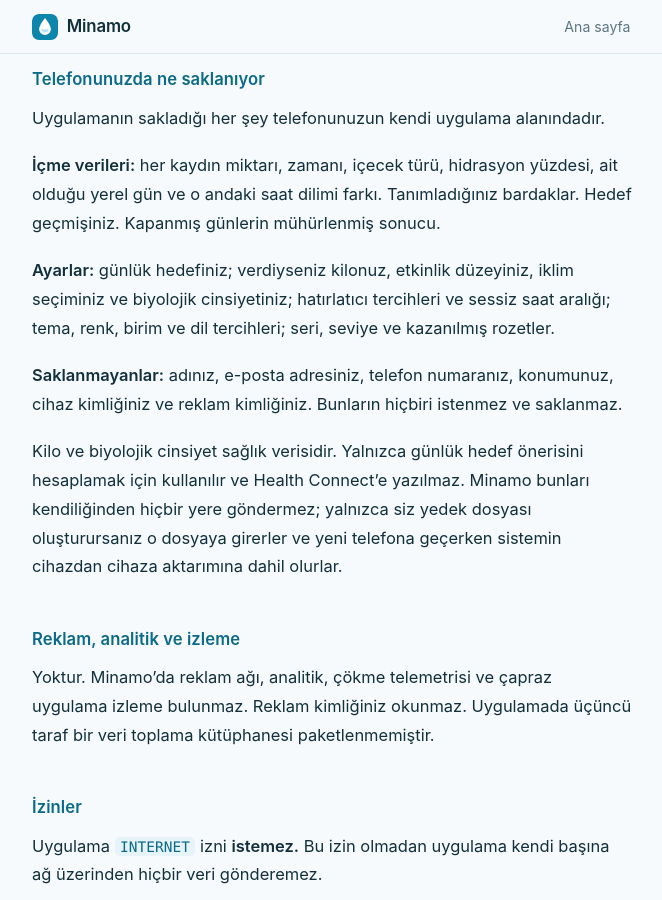
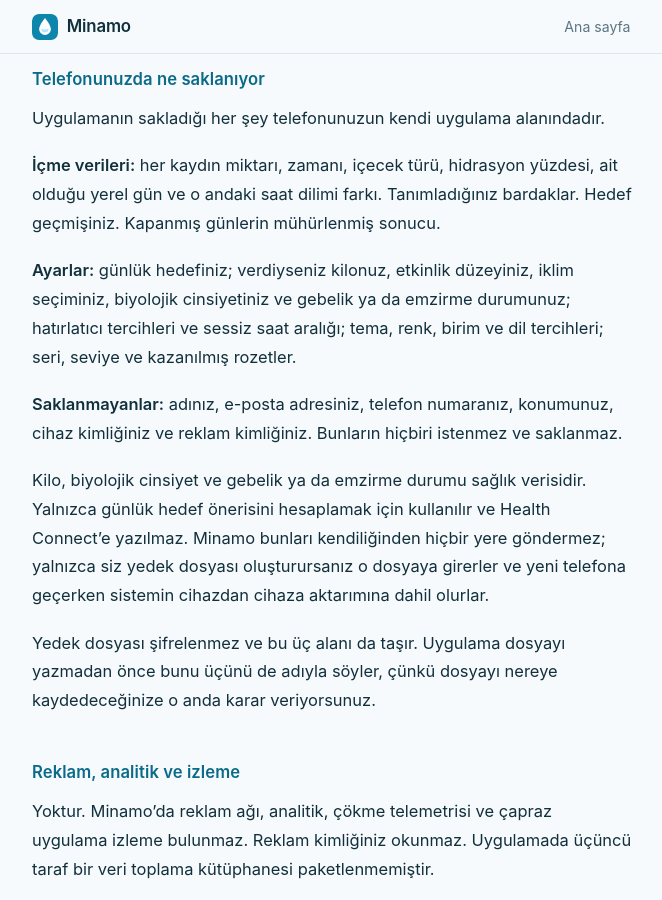
Before and after one commit to HB4sri/minamo-web, a Jekyll site: the page built from gizlilik.md, in a window 1280 px wide and 900 px high, scrolled down 922 px. Shown: the whole window, without its empty margins (308-970 px from the left). Built offline with Jekyll 4.4.1, drawn with Linux system fonts in a browser that asks for light colours; our own code applies the rules of GitHub Pages for plain Markdown files; some of the changed text lies outside the part shown.

Commit message:
Gizlilik politikasi 1.3: gebelik ve emzirme durumu envantere eklendi (POL-04)

```diff
--- a/gizlilik.md
+++ b/gizlilik.md
@@ -30,17 +30,21 @@ Uygulamanın sakladığı her şey telefonunuzun kendi uygulama alanındadır.
 gün ve o andaki saat dilimi farkı. Tanımladığınız bardaklar. Hedef geçmişiniz. Kapanmış günlerin
 mühürlenmiş sonucu.
 
-**Ayarlar:** günlük hedefiniz; verdiyseniz kilonuz, etkinlik düzeyiniz, iklim seçiminiz ve
-biyolojik cinsiyetiniz; hatırlatıcı tercihleri ve sessiz saat aralığı; tema, renk, birim ve dil
+**Ayarlar:** günlük hedefiniz; verdiyseniz kilonuz, etkinlik düzeyiniz, iklim seçiminiz,
+biyolojik cinsiyetiniz ve gebelik ya da emzirme durumunuz; hatırlatıcı tercihleri ve sessiz saat
+aralığı; tema, renk, birim ve dil
 tercihleri; seri, seviye ve kazanılmış rozetler.
 
 **Saklanmayanlar:** adınız, e-posta adresiniz, telefon numaranız, konumunuz, cihaz kimliğiniz ve
 reklam kimliğiniz. Bunların hiçbiri istenmez ve saklanmaz.
 
-Kilo ve biyolojik cinsiyet sağlık verisidir. Yalnızca günlük hedef önerisini hesaplamak için
-kullanılır ve Health Connect'e yazılmaz. Minamo bunları kendiliğinden hiçbir yere göndermez;
-yalnızca siz yedek dosyası oluşturursanız o dosyaya girerler ve yeni telefona geçerken sistemin
-cihazdan cihaza aktarımına dahil olurlar.
+Kilo, biyolojik cinsiyet ve gebelik ya da emzirme durumu sağlık verisidir. Yalnızca günlük
+hedef önerisini hesaplamak için kullanılır ve Health Connect'e yazılmaz. Minamo bunları
+kendiliğinden hiçbir yere göndermez; yalnızca siz yedek dosyası oluşturursanız o dosyaya girerler
+ve yeni telefona geçerken sistemin cihazdan cihaza aktarımına dahil olurlar.
+
+Yedek dosyası şifrelenmez ve bu üç alanı da taşır. Uygulama dosyayı yazmadan önce bunu üçünü de
+adıyla söyler, çünkü dosyayı nereye kaydedeceğinize o anda karar veriyorsunuz.
 
 ### Reklam, analitik ve izleme
 
@@ -169,17 +173,21 @@ Everything the app stores lives in your phone's own app storage.
 belongs to, and the time zone offset at that moment. The cups you set up. Your goal history. The
 sealed result of closed days.
 
-**Settings:** your daily goal; if you provided them, your weight, activity level, climate choice
-and biological sex; reminder preferences and quiet hours; theme, colour, unit and language
+**Settings:** your daily goal; if you provided them, your weight, activity level, climate
+choice, biological sex and pregnancy or breastfeeding status; reminder preferences and quiet
+hours; theme, colour, unit and language
 preferences; your streak, level and earned badges.
 
 **Not stored:** your name, email address, phone number, location, device ID or advertising ID.
 None of these are requested or kept.
 
-Weight and biological sex are health data. They are used only to calculate your suggested daily
-goal and are never written to Health Connect. Minamo never transmits them on its own; they are
-included in a backup file if you create one, and in the system's device-to-device transfer when
-you move to a new phone.
+Weight, biological sex and pregnancy or breastfeeding status are health data. They are used
+only to calculate your suggested daily goal and are never written to Health Connect. Minamo never
+transmits them on its own; they are included in a backup file if you create one, and in the
+system's device-to-device transfer when you move to a new phone.
+
+The backup file is not encrypted and carries all three. The app names all three before it writes
+the file, because that is the moment you decide where to save it.
 
 ### Ads, analytics and tracking
 
```
Also changed, not shown: other parts of gizlilik.md (+1 -1 lines).
